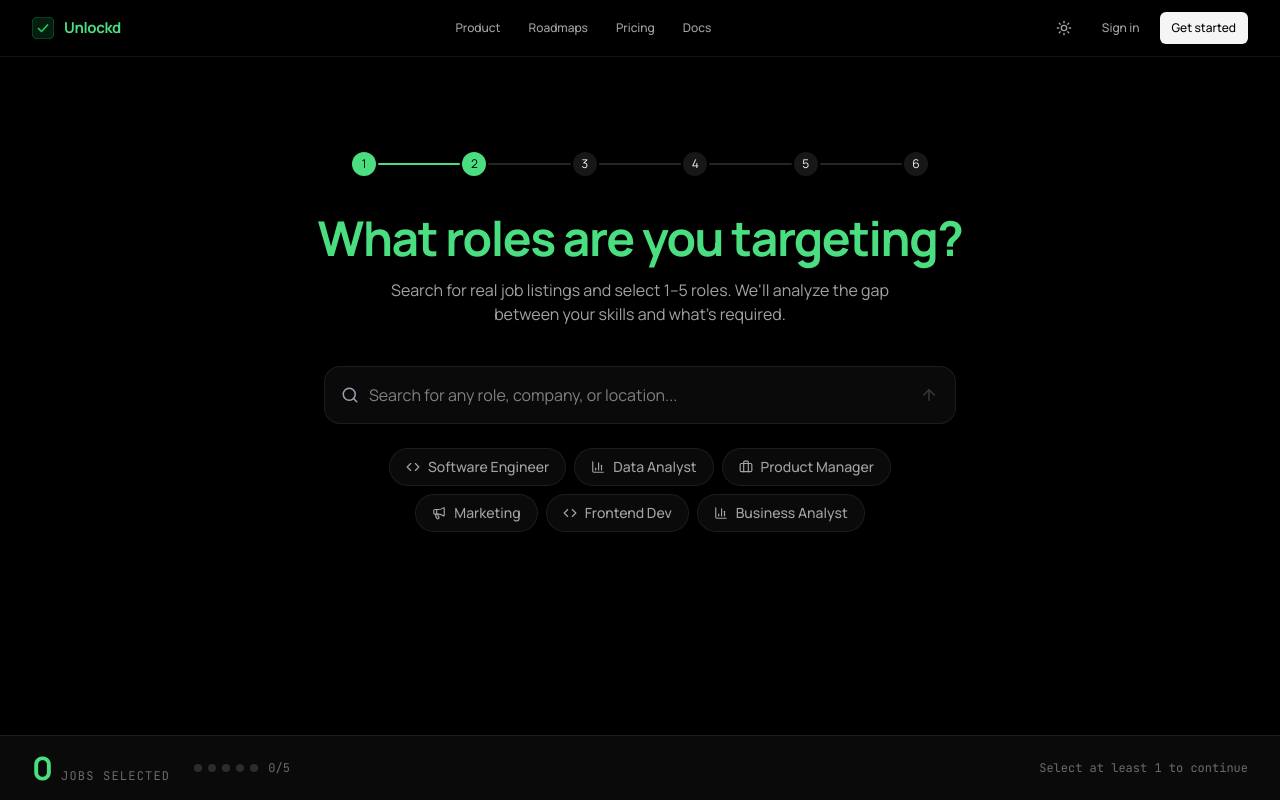
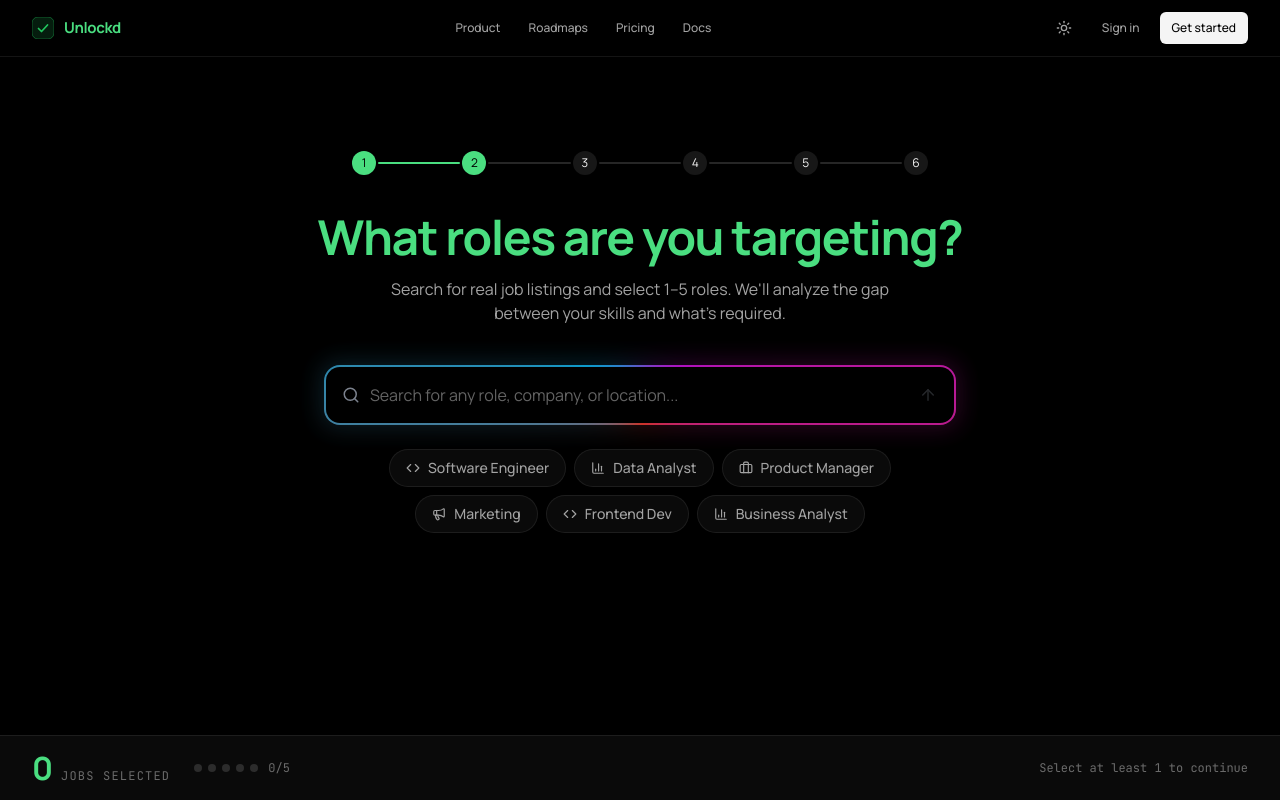
Before and after one commit to vishnu2007dev/Spartans, a Next.js app in the folder frontend/: page /jobs in a window 1280 px wide. Built offline with nearby package versions, Linux system fonts and the light colour scheme.

Commit message:
feat: initialize frontend project with Next.js, Tailwind CSS, and job search page functionality

```diff
--- a/frontend/app/globals.css
+++ b/frontend/app/globals.css
@@ -166,3 +166,49 @@ textarea::placeholder {
   mask-image: radial-gradient(ellipse 90% 90% at 50% 50%, black 40%, transparent 100%);
   -webkit-mask-image: radial-gradient(ellipse 90% 90% at 50% 50%, black 40%, transparent 100%);
 }
+
+/* ── AI Pulsing Border Glow ── */
+@keyframes ai-rotate {
+  0%   { --ai-angle: 0deg; }
+  100% { --ai-angle: 360deg; }
+}
+
+@keyframes ai-pulse {
+  0%, 100% { opacity: 0.6; }
+  50%      { opacity: 1; }
+}
+
+@property --ai-angle {
+  syntax: "<angle>";
+  initial-value: 0deg;
+  inherits: false;
+}
+
+.ai-border-glow {
+  background: conic-gradient(
+    from var(--ai-angle),
+    #0dc1fd 0%,
+    #d915ef 33%,
+    #ff3f2e 66%,
+    #0dc1fd 100%
+  );
+  animation: ai-rotate 3s linear infinite, ai-pulse 2s ease-in-out infinite;
+}
+
+/* Soft outer glow */
+.ai-border-glow::before {
+  content: "";
+  position: absolute;
+  inset: -4px;
+  border-radius: inherit;
+  background: conic-gradient(
+    from var(--ai-angle),
+    #0dc1fd44 0%,
+    #d915ef44 33%,
+    #ff3f2e44 66%,
+    #0dc1fd44 100%
+  );
+  filter: blur(12px);
+  z-index: -1;
+  animation: ai-rotate 3s linear infinite, ai-pulse 2s ease-in-out infinite;
+}
--- a/frontend/app/jobs/page.tsx
+++ b/frontend/app/jobs/page.tsx
@@ -151,17 +151,16 @@ export default function JobsPage() {
             </p>
           )}
 
-          {/* Search input — Claude-style prominent bar */}
+          {/* Search input — Claude-style with animated AI border */}
           <form
             onSubmit={handleSearch}
             className={`w-full transition-all duration-500 ${hasResults ? "max-w-3xl px-5" : "max-w-2xl px-5"}`}
           >
+            <div className="ai-border-glow relative rounded-2xl p-[2px]">
+              {/* Input sits inside — white bg covers the center, gradient border shows through */}
               <div
-              className="relative flex items-center rounded-2xl shadow-sm transition-shadow hover:shadow-md focus-within:shadow-md"
-              style={{
-                backgroundColor: "var(--bg-elev)",
-                border: "1px solid var(--border)",
-              }}
+                className="relative flex items-center rounded-[14px]"
+                style={{ backgroundColor: "var(--bg)" }}
               >
                 <Search size={18} className="absolute left-4 text-gray-400" />
                 <input
@@ -169,7 +168,7 @@ export default function JobsPage() {
                   value={query}
                   onChange={(e) => setQuery(e.target.value)}
                   placeholder="Search for any role, company, or location..."
-                className="w-full py-4 pl-11 pr-14 text-base bg-transparent rounded-2xl outline-none"
+                  className="w-full py-4 pl-11 pr-14 text-base bg-transparent rounded-[14px] outline-none"
                   style={{ color: "var(--text)" }}
                 />
                 <button
@@ -180,6 +179,7 @@ export default function JobsPage() {
                 >
                   <ArrowUp size={18} className={query.trim() ? "text-white" : "text-gray-400"} />
                 </button>
+              </div>
             </div>
           </form>
 
--- a/frontend/package.json
+++ b/frontend/package.json
@@ -10,6 +10,7 @@
     "test": "vitest --run"
   },
   "dependencies": {
+    "@paper-design/shaders-react": "^0.0.76",
     "@radix-ui/react-slot": "^1.2.4",
     "class-variance-authority": "^0.7.1",
     "clsx": "^2.1.1",
```
Also changed, not shown: 1 other file (tests, documents, lock files or other folders). Lines whose indentation alone changed are shown as unchanged.
